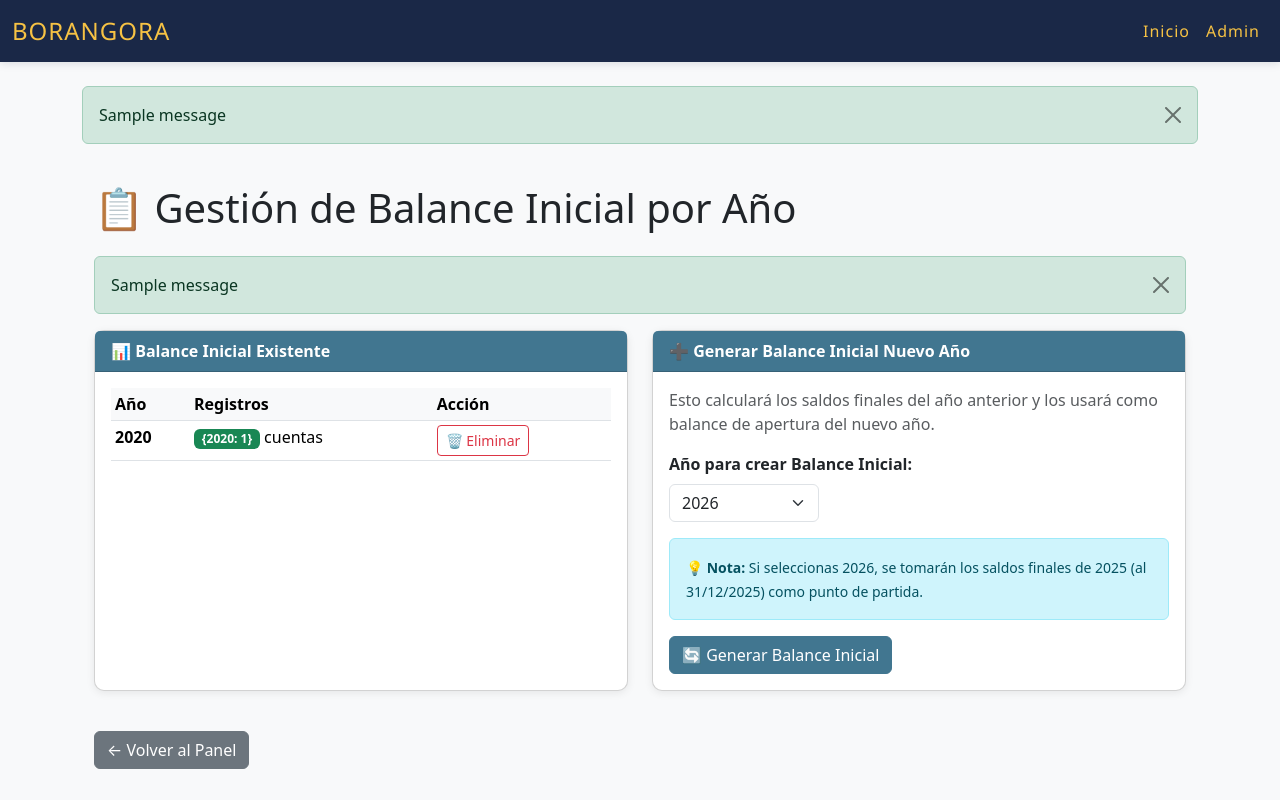
After one commit to tcorthorn/Django-Boran, a Django app: page /generar-balance-inicial/ in a window 1280 px wide. The commit adds this page. Run offline with Django 5.2, Linux system fonts and the light colour scheme; tables that the repository leaves empty hold one stand-in row (values such as "Sample post"); one stand-in notice (Sample message) is shown.

Commit message:
Agregar funcionalidad para generar Balance Inicial de nuevo año

```diff
--- /dev/null
+++ b/boran_app/templates/boran_app/generar_balance_inicial.html
@@ -0,0 +1,107 @@
+{% extends "boran_app/base.html" %}
+{% block title %}Generar Balance Inicial{% endblock %}
+{% block content %}
+
+<style>
+  .card { border-radius: 10px; box-shadow: 0 2px 8px rgba(0,0,0,0.08); }
+  .card-header { background: #417690; color: #fff; font-weight: 600; border-radius: 10px 10px 0 0; }
+  .btn-primary { background: #417690; border-color: #417690; }
+  .btn-primary:hover { background: #2c6ba0; border-color: #2c6ba0; }
+  .btn-danger { background: #dc3545; }
+  .table th { background: #f8f9fa; }
+  .badge-success { background: #28a745; }
+  .badge-secondary { background: #6c757d; }
+</style>
+
+<div class="container py-4">
+  <h1 class="mb-4">📋 Gestión de Balance Inicial por Año</h1>
+
+  {% if messages %}
+    {% for message in messages %}
+      <div class="alert alert-{{ message.tags }} alert-dismissible fade show" role="alert">
+        {{ message|safe }}
+        <button type="button" class="btn-close" data-bs-dismiss="alert"></button>
+      </div>
+    {% endfor %}
+  {% endif %}
+
+  <div class="row">
+    <!-- Estado actual -->
+    <div class="col-md-6 mb-4">
+      <div class="card h-100">
+        <div class="card-header">📊 Balance Inicial Existente</div>
+        <div class="card-body">
+          {% if annos_con_balance %}
+            <table class="table table-sm">
+              <thead>
+                <tr>
+                  <th>Año</th>
+                  <th>Registros</th>
+                  <th>Acción</th>
+                </tr>
+              </thead>
+              <tbody>
+                {% for anno in annos_con_balance %}
+                <tr>
+                  <td><strong>{{ anno }}</strong></td>
+                  <td><span class="badge bg-success">{{ conteo_por_anno|default_if_none:0 }}</span> cuentas</td>
+                  <td>
+                    <form action="{% url 'eliminar_balance_inicial_anno' %}" method="post" style="display:inline;"
+                          onsubmit="return confirm('¿Seguro que quieres eliminar el Balance Inicial de {{ anno }}?');">
+                      {% csrf_token %}
+                      <input type="hidden" name="anno" value="{{ anno }}">
+                      <button type="submit" class="btn btn-sm btn-outline-danger">🗑️ Eliminar</button>
+                    </form>
+                  </td>
+                </tr>
+                {% endfor %}
+              </tbody>
+            </table>
+          {% else %}
+            <p class="text-muted">No hay Balance Inicial creado para ningún año.</p>
+          {% endif %}
+        </div>
+      </div>
+    </div>
+
+    <!-- Generar nuevo -->
+    <div class="col-md-6 mb-4">
+      <div class="card h-100">
+        <div class="card-header">➕ Generar Balance Inicial Nuevo Año</div>
+        <div class="card-body">
+          <p class="text-muted mb-3">
+            Esto calculará los saldos finales del año anterior y los usará como balance de apertura del nuevo año.
+          </p>
+
+          <form action="{% url 'generar_balance_inicial' %}" method="post">
+            {% csrf_token %}
+            <div class="mb-3">
+              <label for="anno_destino" class="form-label"><strong>Año para crear Balance Inicial:</strong></label>
+              <select name="anno_destino" id="anno_destino" class="form-select" style="max-width: 150px;">
+                <option value="2026" {% if anno_sugerido == 2026 %}selected{% endif %}>2026</option>
+                <option value="2027" {% if anno_sugerido == 2027 %}selected{% endif %}>2027</option>
+              </select>
+            </div>
+
+            <div class="alert alert-info">
+              <small>
+                <strong>💡 Nota:</strong> Si seleccionas 2026, se tomarán los saldos finales de 2025
+                (al 31/12/2025) como punto de partida.
+              </small>
+            </div>
+
+            <button type="submit" class="btn btn-primary">
+              🔄 Generar Balance Inicial
+            </button>
+          </form>
+        </div>
+      </div>
+    </div>
+  </div>
+
+  <div class="mt-3">
+    <a href="{% url 'home' %}" class="btn btn-secondary">← Volver al Panel</a>
+  </div>
+</div>
+
+{% endblock %}
--- a/boran_app/templates/boran_app/home.html
+++ b/boran_app/templates/boran_app/home.html
@@ -84,6 +84,9 @@
       </button>
     </form>
     <span style="color: #999; font-size: 0.8rem;">(clic para cambiar)</span>
+    <a href="{% url 'generar_balance_inicial' %}" class="btn btn-sm btn-outline-secondary" style="margin-left: 10px; font-size: 0.8rem;">
+      ⚙️ Balance Inicial
+    </a>
   </div>
 
   {% if messages %}
--- a/boran_app/urls.py
+++ b/boran_app/urls.py
@@ -9,6 +9,10 @@ urlpatterns = [
 
     # Cambiar año fiscal
     path('cambiar-anno-fiscal/', views.cambiar_anno_fiscal, name='cambiar_anno_fiscal'),
+
+    # Generar Balance Inicial para nuevo año
+    path('generar-balance-inicial/', views.generar_balance_inicial_anno, name='generar_balance_inicial'),
+    path('eliminar-balance-inicial/', views.eliminar_balance_inicial_anno, name='eliminar_balance_inicial_anno'),
 
     # Importar datos Balance
     path('importar-ajuste-inventario/', views.import_ajuste_inventario, name='import_ajuste_inventario'),
--- a/boran_app/views.py
+++ b/boran_app/views.py
@@ -87,6 +87,117 @@ def cambiar_anno_fiscal(request):
                 request.session['anno_fiscal'] = anno_int
                 messages.success(request, f"Año fiscal cambiado a {anno_int}. Todos los cálculos ahora usarán el período 01/01/{anno_int} - 31/12/{anno_int}.")
     return redirect('home')
+
+
+def generar_balance_inicial_anno(request):
+    """
+    Genera el Balance Inicial para un año nuevo basándose en los saldos finales del año anterior.
+    Los saldos finales se calculan como: débitos - créditos para cada cuenta.
+    """
+    from .models import BalanceInicial, ResumenDebito, ResumenCredito
+    from .cod_cuentas_balance import balance_rows
+
+    if request.method == 'POST':
+        anno_destino = int(request.POST.get('anno_destino', 2026))
+        anno_origen = anno_destino - 1
+
+        # Verificar si ya existe balance inicial para el año destino
+        existe = BalanceInicial.objects.filter(fecha__year=anno_destino).exists()
+        if existe:
+            messages.warning(request, f"Ya existe Balance Inicial para {anno_destino}. Elimínalo primero si quieres regenerarlo.")
+            return redirect('generar_balance_inicial')
+
+        # Regenerar tablas financieras del año origen para obtener saldos actualizados
+        fecha_inicio_origen = date(anno_origen, 1, 1)
+        fecha_fin_origen = date(anno_origen, 12, 31)
+
+        regenerar_ventas_consulta(start_date=fecha_inicio_origen, end_date=fecha_fin_origen)
+        poblar_movimientos_unificados_debito(start_date=fecha_inicio_origen, end_date=fecha_fin_origen)
+        poblar_movimientos_unificados_credito(start_date=fecha_inicio_origen, end_date=fecha_fin_origen)
+        regenerar_resumenes_credito_debito()
+
+        # Obtener saldos
+        debitos_dict = {d.cuenta_debito: float(d.total_debito) for d in ResumenDebito.objects.all()}
+        creditos_dict = {c.cuenta_credito: float(c.total_credito) for c in ResumenCredito.objects.all()}
+
+        # Fecha del balance inicial del nuevo año
+        fecha_balance = date(anno_destino, 1, 1)
+
+        # Crear registros de Balance Inicial para el nuevo año
+        nuevos_registros = []
+        cuentas_creadas = 0
+
+        for fila in balance_rows:
+            codigo = fila['codigo']
+            debito = debitos_dict.get(codigo, 0)
+            credito = creditos_dict.get(codigo, 0)
+
+            # Solo crear si hay saldo
+            if debito > 0 or credito > 0:
+                # Calcular saldo neto
+                saldo_deudor = max(debito - credito, 0)
+                saldo_acreedor = max(credito - debito, 0)
+
+                # Crear registro
+                registro = BalanceInicial(
+                    fecha=fecha_balance,
+                    cuenta_debito=codigo,
+                    debito=saldo_deudor,
+                    cuenta_credito=codigo,
+                    credito=saldo_acreedor,
+                    comentario=f"Saldo inicial {anno_destino} (desde cierre {anno_origen})"
+                )
+                nuevos_registros.append(registro)
+                cuentas_creadas += 1
+
+        # Guardar todos los registros
+        if nuevos_registros:
+            BalanceInicial.objects.bulk_create(nuevos_registros)
+            messages.success(request, f"✅ Balance Inicial {anno_destino} creado exitosamente con {cuentas_creadas} cuentas.")
+        else:
+            messages.warning(request, f"No se encontraron saldos para crear el Balance Inicial {anno_destino}.")
+
+        return redirect('generar_balance_inicial')
+
+    # GET: Mostrar formulario
+    # Verificar qué años tienen balance inicial
+    from django.db.models import Min, Max
+    from django.db.models.functions import ExtractYear
+
+    annos_con_balance = list(
+        BalanceInicial.objects.annotate(anno=ExtractYear('fecha'))
+        .values_list('anno', flat=True)
+        .distinct()
+        .order_by('anno')
+    )
+
+    # Contar registros por año
+    conteo_por_anno = {}
+    for anno in annos_con_balance:
+        conteo_por_anno[anno] = BalanceInicial.objects.filter(fecha__year=anno).count()
+
+    return render(request, 'boran_app/generar_balance_inicial.html', {
+        'annos_con_balance': annos_con_balance,
+        'conteo_por_anno': conteo_por_anno,
+        'anno_sugerido': max(annos_con_balance) + 1 if annos_con_balance else 2025,
+    })
+
+
+def eliminar_balance_inicial_anno(request):
+    """
+    Elimina todos los registros de Balance Inicial de un año específico.
+    """
+    from .models import BalanceInicial
+
+    if request.method == 'POST':
+        anno = int(request.POST.get('anno', 0))
+        if anno >= 2025:
+            eliminados = BalanceInicial.objects.filter(fecha__year=anno).delete()[0]
+            messages.success(request, f"✅ Se eliminaron {eliminados} registros del Balance Inicial {anno}.")
+        else:
+            messages.error(request, "Año inválido.")
+
+    return redirect('generar_balance_inicial')
 
 def listado_union_credito(request):
     total = MovimientoUnificadoCredito.objects.count()
```
